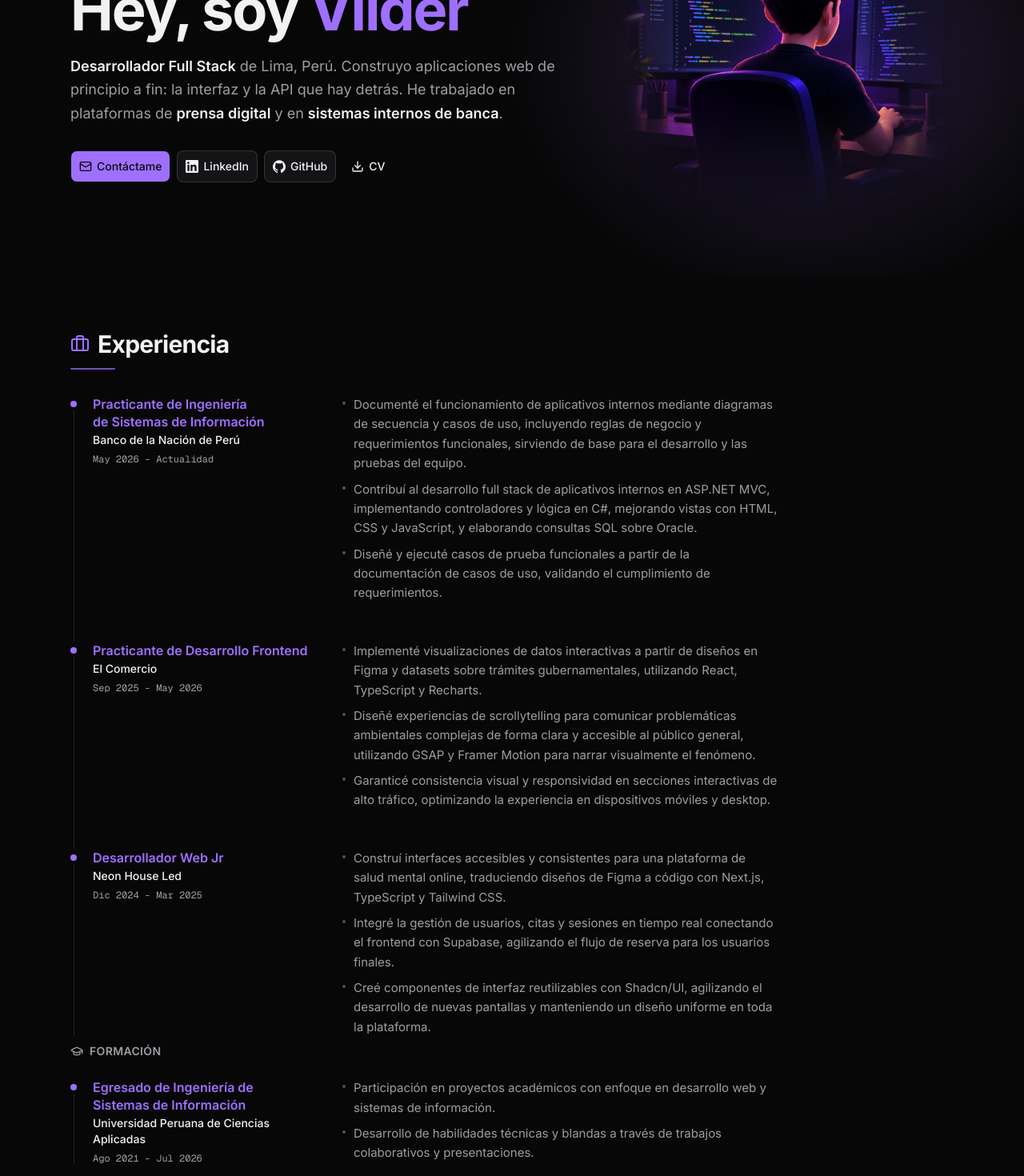
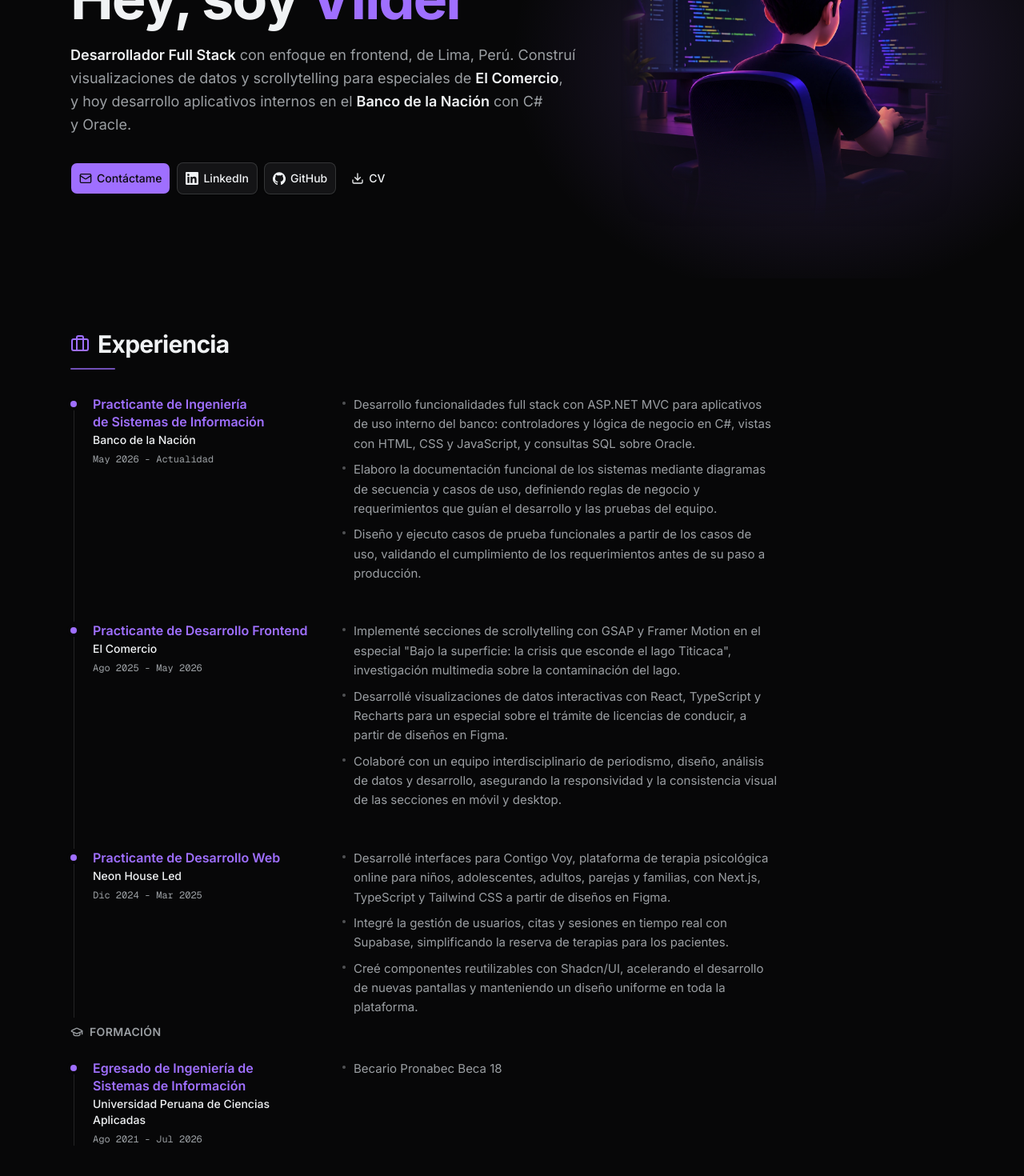
Before and after one commit to Vilduis/my-portfolio, a Next.js app: page / in a window 1280 px wide. Shown: the part 260-1730 px from the top of the page at 80% size. Built offline with nearby package versions, Linux system fonts and the light colour scheme.

Commit message:
Se actualizo la experiencia del contenido

```diff
--- a/app/layout.tsx
+++ b/app/layout.tsx
@@ -12,10 +12,10 @@ const fontSans = Inter({ subsets: ["latin"], variable: "--font-sans" })
 
 const fontMono = Geist_Mono({ subsets: ["latin"], variable: "--font-mono" })
 
-const title = `${site.name} — ${site.role}`
+const title = `${site.name} | ${site.role}`
 
 const description =
-  "Desarrollador full stack en Lima, Perú. React, Next.js y TypeScript en el frontend; Node.js, Spring Boot y ASP.NET en el backend, con PostgreSQL y Oracle."
+  "Desarrollador full stack con enfoque en frontend en Lima, Perú. React, Next.js y TypeScript; visualizaciones de datos y scrollytelling para El Comercio, y desarrollo con C# y Oracle en el Banco de la Nación."
 
 export const metadata: Metadata = {
   metadataBase: new URL(site.url),
--- a/components/sections/experience.tsx
+++ b/components/sections/experience.tsx
@@ -79,13 +79,13 @@ export function ExperienceSection() {
           period={education.period}
         >
           <ul className="space-y-2 text-[0.9375rem] leading-relaxed text-muted-foreground">
-            {education.achievements.map((achievement) => (
-              <li key={achievement} className="flex gap-2.5">
+            {education.highlights.map((highlight) => (
+              <li key={highlight} className="flex gap-2.5">
                 <span
                   aria-hidden="true"
                   className="mt-2 size-1 shrink-0 rounded-full bg-muted-foreground/50"
                 />
-                {achievement}
+                {highlight}
               </li>
             ))}
           </ul>
--- a/components/sections/hero.tsx
+++ b/components/sections/hero.tsx
@@ -33,16 +33,16 @@ export function Hero() {
               <strong className="font-semibold text-foreground">
                 Desarrollador Full Stack
               </strong>{" "}
-              de Lima, Perú. Construyo aplicaciones web de principio a fin: la
-              interfaz y la API que hay detrás. He trabajado en plataformas de{" "}
+              con enfoque en frontend, de Lima, Perú. Construí visualizaciones
+              de datos y scrollytelling para especiales de{" "}
               <strong className="font-semibold text-foreground">
-                prensa digital
+                El Comercio
+              </strong>
+              , y hoy desarrollo aplicativos internos en el{" "}
+              <strong className="font-semibold text-foreground">
+                Banco de la Nación
               </strong>{" "}
-              y en{" "}
-              <strong className="font-semibold text-foreground">
-                sistemas internos de banca
-              </strong>
-              .
+              con C# y Oracle.
             </p>
 
             <div className="mt-8 flex flex-wrap gap-2">
--- a/data/education.ts
+++ b/data/education.ts
@@ -8,8 +8,4 @@ export const education: Education = {
   period: "Ago 2021 - Jul 2026",
   location: "Lima, Perú",
   highlights: ["Becario Pronabec Beca 18"],
-  achievements: [
-    "Participación en proyectos académicos con enfoque en desarrollo web y sistemas de información.",
-    "Desarrollo de habilidades técnicas y blandas a través de trabajos colaborativos y presentaciones.",
-  ],
 }
--- a/data/experience.ts
+++ b/data/experience.ts
@@ -5,35 +5,35 @@ export type { Experience }
 export const experiences: Experience[] = [
   {
     title: "Practicante de Ingeniería de Sistemas de Información",
-    company: "Banco de la Nación de Perú",
+    company: "Banco de la Nación",
     period: "May 2026 - Actualidad",
     location: "Lima, Perú",
     achievements: [
-      "Documenté el funcionamiento de aplicativos internos mediante diagramas de secuencia y casos de uso, incluyendo reglas de negocio y requerimientos funcionales, sirviendo de base para el desarrollo y las pruebas del equipo.",
-      "Contribuí al desarrollo full stack de aplicativos internos en ASP.NET MVC, implementando controladores y lógica en C#, mejorando vistas con HTML, CSS y JavaScript, y elaborando consultas SQL sobre Oracle.",
-      "Diseñé y ejecuté casos de prueba funcionales a partir de la documentación de casos de uso, validando el cumplimiento de requerimientos.",
+      "Desarrollo funcionalidades full stack con ASP.NET MVC para aplicativos de uso interno del banco: controladores y lógica de negocio en C#, vistas con HTML, CSS y JavaScript, y consultas SQL sobre Oracle.",
+      "Elaboro la documentación funcional de los sistemas mediante diagramas de secuencia y casos de uso, definiendo reglas de negocio y requerimientos que guían el desarrollo y las pruebas del equipo.",
+      "Diseño y ejecuto casos de prueba funcionales a partir de los casos de uso, validando el cumplimiento de los requerimientos antes de su paso a producción.",
     ],
   },
   {
     title: "Practicante de Desarrollo Frontend",
     company: "El Comercio",
-    period: "Sep 2025 - May 2026",
+    period: "Ago 2025 - May 2026",
     location: "Lima, Perú",
     achievements: [
-      "Implementé visualizaciones de datos interactivas a partir de diseños en Figma y datasets sobre trámites gubernamentales, utilizando React, TypeScript y Recharts.",
-      "Diseñé experiencias de scrollytelling para comunicar problemáticas ambientales complejas de forma clara y accesible al público general, utilizando GSAP y Framer Motion para narrar visualmente el fenómeno.",
-      "Garanticé consistencia visual y responsividad en secciones interactivas de alto tráfico, optimizando la experiencia en dispositivos móviles y desktop.",
+      "Implementé secciones de scrollytelling con GSAP y Framer Motion en el especial \"Bajo la superficie: la crisis que esconde el lago Titicaca\", investigación multimedia sobre la contaminación del lago.",
+      "Desarrollé visualizaciones de datos interactivas con React, TypeScript y Recharts para un especial sobre el trámite de licencias de conducir, a partir de diseños en Figma.",
+      "Colaboré con un equipo interdisciplinario de periodismo, diseño, análisis de datos y desarrollo, asegurando la responsividad y la consistencia visual de las secciones en móvil y desktop.",
     ],
   },
   {
-    title: "Desarrollador Web Jr",
+    title: "Practicante de Desarrollo Web",
     company: "Neon House Led",
     period: "Dic 2024 - Mar 2025",
     location: "Lima, Perú",
     achievements: [
-      "Construí interfaces accesibles y consistentes para una plataforma de salud mental online, traduciendo diseños de Figma a código con Next.js, TypeScript y Tailwind CSS.",
-      "Integré la gestión de usuarios, citas y sesiones en tiempo real conectando el frontend con Supabase, agilizando el flujo de reserva para los usuarios finales.",
-      "Creé componentes de interfaz reutilizables con Shadcn/UI, agilizando el desarrollo de nuevas pantallas y manteniendo un diseño uniforme en toda la plataforma.",
+      "Desarrollé interfaces para Contigo Voy, plataforma de terapia psicológica online para niños, adolescentes, adultos, parejas y familias, con Next.js, TypeScript y Tailwind CSS a partir de diseños en Figma.",
+      "Integré la gestión de usuarios, citas y sesiones en tiempo real con Supabase, simplificando la reserva de terapias para los pacientes.",
+      "Creé componentes reutilizables con Shadcn/UI, acelerando el desarrollo de nuevas pantallas y manteniendo un diseño uniforme en toda la plataforma.",
     ],
   },
 ]
--- a/data/site.ts
+++ b/data/site.ts
@@ -2,7 +2,7 @@ export const site = {
   name: "Vilder Sandoval",
   fullName: "Vilder Luis Sandoval Verde",
   handle: "Vilduis",
-  role: "Full Stack Developer",
+  role: "Desarrollador Full Stack",
   location: "Lima, Perú",
   emailEncoded: "bHVpc3ZpbGRlcnNAZ21haWwuY29t",
   github: "https://github.com/Vilduis",
--- a/types/index.ts
+++ b/types/index.ts
@@ -27,7 +27,6 @@ export interface Education {
   period: string
   location: string
   highlights: string[]
-  achievements: string[]
 }
 
 export interface StackGroup {
```
Also changed, not shown: 1 other file (tests, documents, lock files or other folders).
